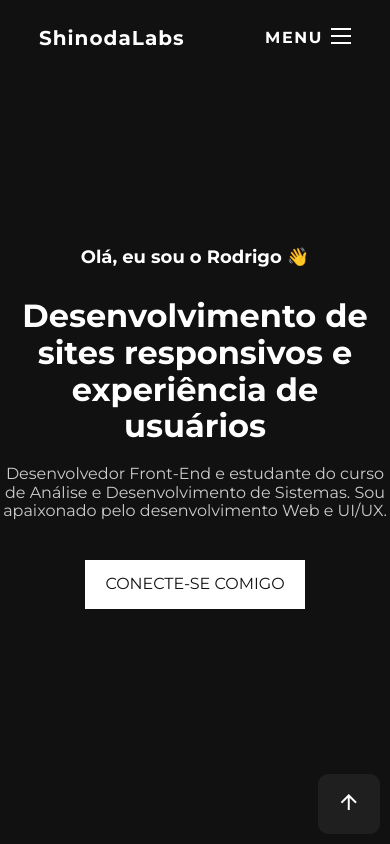
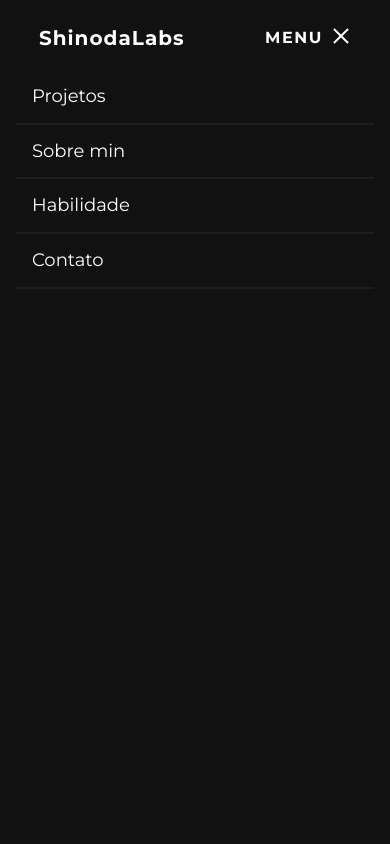
Before and after one commit to rodrigordgfs/portifolio-shinodalabs-old, a Vue app: page / in a window 390 px wide. Both pictures are taken after a click on the button "MENU". Shown: the top 844 px of the page. Built offline with nearby package versions, Linux system fonts and the light colour scheme.

Commit message:
Menu mobile working

```diff
--- a/src/views/Header/Menu.vue
+++ b/src/views/Header/Menu.vue
@@ -6,11 +6,12 @@
       aria-haspop="true"
       aria-controls="menu"
       aria-expanded="false"
+      @click="toogleMenu"
     >
       Menu
       <span id="hamburguer"></span>
     </button>
-    <ul id="menu__items" role="menu">
+    <ul id="menu__items" role="menu" @click="toogleItemMenu">
       <li v-for="item in menuItems" :key="item.link">
         <a :href="item.link">{{ item.name }}</a>
       </li>
@@ -44,6 +45,25 @@ export default {
       ],
     };
   },
+
+  methods: {
+    toogleMenu(event) {
+      const menu = document.getElementById("menu");
+      menu.classList.toggle("active");
+      const active = menu.classList.contains("active");
+      event.currentTarget.setAttribute("aria-expanded", active);
+      if (active) {
+        event.currentTarget.setAttribute("aria-label", "Fechar menu");
+      } else {
+        event.currentTarget.setAttribute("aria-label", "Abrir menu");
+      }
+    },
+
+    toogleItemMenu() {
+      const menu = document.getElementById("menu");
+      menu.classList.toggle("active");
+    },
+  },
 };
 </script>
 
@@ -66,7 +86,8 @@ $montserrat: "Montserrat", sans-serif;
         font-family: $montserrat;
         transition: 0.2s cubic-bezier(0.06, 0.29, 0.19, 1.4);
         &:hover {
-          color: $red;
+          color: $black;
+          background-color: $red;
         }
       }
     }
```
